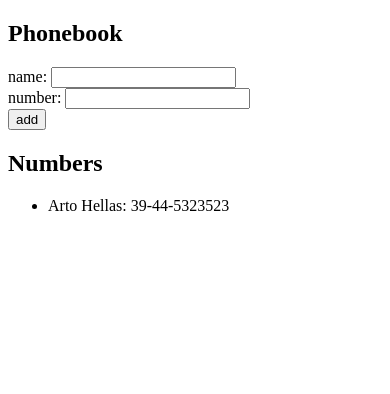
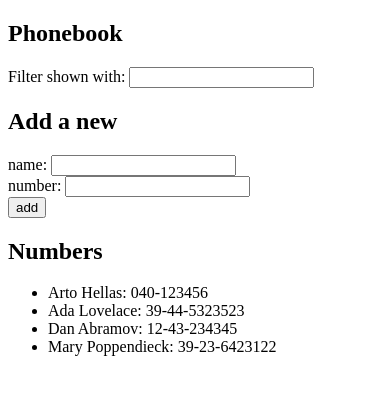
Before and after one commit to Saribeg/Full-Stack-Open, a React (Vite) app in the folder Part-2/phonebook/: page / in a window 390 px wide. Shown: the top 394 px of the page. Built offline with nearby package versions, Linux system fonts and the light colour scheme.

Commit message:
part-2/task-2.9: add: The Phonebook, step 4

```diff
--- a/Part-2/phonebook/src/App.jsx
+++ b/Part-2/phonebook/src/App.jsx
@@ -2,10 +2,18 @@
 
 const App = () => {
   const [persons, setPersons] = useState([
-    { name: 'Arto Hellas', phone: '39-44-5323523' }
+    { name: 'Arto Hellas', number: '040-123456', id: 1 },
+    { name: 'Ada Lovelace', number: '39-44-5323523', id: 2 },
+    { name: 'Dan Abramov', number: '12-43-234345', id: 3 },
+    { name: 'Mary Poppendieck', number: '39-23-6423122', id: 4 }
   ])
   const [newName, setNewName] = useState('')
   const [newPhone, setNewPhone] = useState('')
+  const [filterPhrase, setNewFilterPhrase] = useState('')
+
+  const onFilterChange = (event) => {
+    setNewFilterPhrase(event.target.value)
+  }
 
   const onNameChange = (event) => {
     setNewName(event.target.value)
@@ -24,12 +32,20 @@
       return
     }
 
-    setPersons(persons.concat({ name: newName, phone: newPhone }))
+    setPersons(persons.concat({ name: newName, number: newPhone }))
   }
+
+  const personsToShow = filterPhrase
+  ? persons.filter(person =>
+      person.name.toLowerCase().includes(filterPhrase.toLowerCase())
+    )
+  : persons
 
   return (
     <div>
       <h2>Phonebook</h2>
+      <div>Filter shown with: <input value={filterPhrase} onChange={onFilterChange}/></div>
+      <h2>Add a new</h2>
       <form onSubmit={addPerson}>
         <div>name: <input value={newName} onChange={onNameChange}/></div>
         <div>number: <input value={newPhone} onChange={onPhoneChange}/></div>
@@ -37,8 +53,8 @@
       </form>
       <h2>Numbers</h2>
       <ul>
-        {persons.map(person =>
-          <li key={person.name}>{person.name}: {person.phone}</li>
+        {personsToShow.map(person =>
+          <li key={person.name}>{person.name}: {person.number}</li>
         )}
       </ul>
     </div>
```
